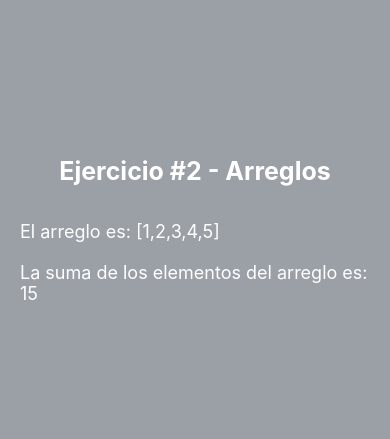
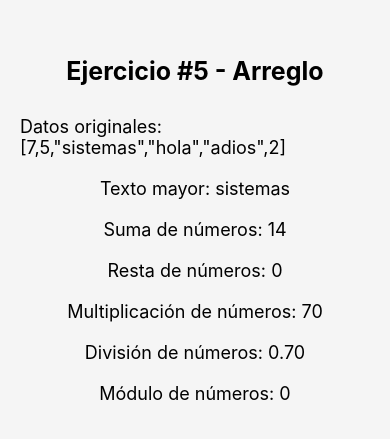
Before and after one commit to gabr13l195/app_react_mobile, a React Native app: screen / in a window 390 px wide. Shown: the part 187-626 px from the top of the page. Built offline with nearby package versions, Linux system fonts and the light colour scheme.

Commit message:
Finalizado los arreglos falta estilos

```diff
--- a/App.tsx
+++ b/App.tsx
@@ -2,11 +2,17 @@ import React from 'react'
 import { Text } from 'react-native-paper';
 import { Cuadrado } from './ejercicios/01_cuadrado';
 import { Arreglos2 } from './ejercicios/02_arreglo';
+import { Arreglo3 } from './ejercicios/03_arreglo';
+import { ArregloPar4 } from './ejercicios/04_arreglopar';
+import { Arreglo5 } from './ejercicios/05_arreglo';
 
 export const App = () => {
   return (
     // <Cuadrado/>
-    <Arreglos2/>
+    // <Arreglos2/>
+    // <Arreglo3/>
+    // <ArregloPar4/>
+    <Arreglo5/>
   )
 }
 
--- /dev/null
+++ b/ejercicios/03_arreglo.tsx
@@ -0,0 +1,43 @@
+// Del siguiente arreglo devolver un nuevo arreglo con los valores divididos para 5.
+// const arreglo = [5,10,15,20,25,30,35,40,45,50]
+
+import React from 'react';
+import { Text, View, StyleSheet } from 'react-native';
+
+export const Arreglo3 = () => {
+    const arreglo = [5, 10, 15, 20, 25, 30, 35, 40, 45, 50];
+
+    // Funcion para dividir los valores por 5
+    const dividirPorCinco = (arreglo: number[]): number[] => {
+        return arreglo.map(numero => numero / 5);
+    };
+
+    const nuevoArreglo = dividirPorCinco(arreglo);
+
+    return (
+        <View style={styles.container}>
+            <Text style={styles.title}>Ejercicio #3 - Arreglos</Text>
+            <Text style={styles.text}>El arreglo original es: {JSON.stringify(arreglo)}</Text>
+            <Text style={styles.text}>El nuevo arreglo con los valores divididos por 5 es: {JSON.stringify(nuevoArreglo)}</Text>
+        </View>
+    );
+};
+
+const styles = StyleSheet.create({
+    container: {
+        flex: 1,
+        justifyContent: 'center',
+        alignItems: 'center',
+        backgroundColor: '#F0F0F0',
+        padding: 20,
+    },
+    title: {
+        fontSize: 25,
+        fontWeight: 'bold',
+        marginBottom: 20,
+    },
+    text: {
+        fontSize: 18,
+        marginVertical: 10,
+    },
+});
--- /dev/null
+++ b/ejercicios/04_arreglopar.tsx
@@ -0,0 +1,44 @@
+// Del siguiente arreglo identificar si el número es par o impar y generar un nuevo arreglo con las palabras correspondientes.
+// Si es número par, colocar "par"
+// Si es número impar, colocar "impar"
+
+import React from 'react';
+import { Text, View, StyleSheet } from 'react-native';
+
+export const ArregloPar4 = () => {
+    const numeros = [1, 2, 3, 4];
+
+    // Función para identificar par o impar y generar un nuevo arreglo
+    const identificarParImpar = (numeros: number[]): string[] => {
+        return numeros.map(numero => (numero % 2 === 0 ? "par" : "impar"));
+    };
+
+    const nuevoArreglo = identificarParImpar(numeros);
+
+    return (
+        <View style={styles.container}>
+            <Text style={styles.title}>Ejercicio #4 - Arreglos Par o Impar</Text>
+            <Text style={styles.text}>El arreglo original es: {JSON.stringify(numeros)}</Text>
+            <Text style={styles.text}>El nuevo arreglo es: {JSON.stringify(nuevoArreglo)}</Text>
+        </View>
+    );
+};
+
+const styles = StyleSheet.create({
+    container: {
+        flex: 1,
+        justifyContent: 'center',
+        alignItems: 'center',
+        backgroundColor: '#F5F5F5',
+        padding: 20,
+    },
+    title: {
+        fontSize: 25,
+        fontWeight: 'bold',
+        marginBottom: 20,
+    },
+    text: {
+        fontSize: 18,
+        marginVertical: 10,
+    },
+});
--- /dev/null
+++ b/ejercicios/05_arreglo.tsx
@@ -0,0 +1,57 @@
+// A partir del siguiente array ejecutar las acciones solicitadas:
+// const datos = [7, 5, "sistemas", "hola", "adios", 2];
+// 1. Determinar cuál de los tres datos de texto es mayor.
+// 2. Determinar el resultado de las cinco operaciones matemáticas realizadas con los tres datos numéricos.
+
+import React from 'react';
+import { Text, View, StyleSheet } from 'react-native';
+
+export const Arreglo5 = () => {
+    const datos = [7, 5, "sistemas", "hola", "adios", 2];
+
+    // Separar datos numéricos y de texto
+    const numeros = datos.filter(item => typeof item === 'number') as number[];
+    const textos = datos.filter(item => typeof item === 'string') as string[];
+
+    // Encontrar el texto más largo
+    const textoMayor = textos.reduce((a, b) => (a.length > b.length ? a : b), "");
+
+    // Calcular las operaciones matemáticas
+    const suma = numeros.reduce((a, b) => a + b, 0);
+    const resta = numeros.reduce((a, b) => a - b);
+    const multiplicacion = numeros.reduce((a, b) => a * b, 1);
+    const division = numeros.reduce((a, b) => a / b);
+    const modulo = numeros.reduce((a, b) => a % b);
+
+    return (
+        <View style={styles.container}>
+            <Text style={styles.title}>Ejercicio #5 - Arreglo</Text>
+            <Text style={styles.text}>Datos originales: {JSON.stringify(datos)}</Text>
+            <Text style={styles.text}>Texto mayor: {textoMayor}</Text>
+            <Text style={styles.text}>Suma de números: {suma}</Text>
+            <Text style={styles.text}>Resta de números: {resta}</Text>
+            <Text style={styles.text}>Multiplicación de números: {multiplicacion}</Text>
+            <Text style={styles.text}>División de números: {division.toFixed(2)}</Text>
+            <Text style={styles.text}>Módulo de números: {modulo}</Text>
+        </View>
+    );
+};
+
+const styles = StyleSheet.create({
+    container: {
+        flex: 1,
+        justifyContent: 'center',
+        alignItems: 'center',
+        backgroundColor: '#F5F5F5',
+        padding: 20,
+    },
+    title: {
+        fontSize: 25,
+        fontWeight: 'bold',
+        marginBottom: 20,
+    },
+    text: {
+        fontSize: 18,
+        marginVertical: 10,
+    },
+});
```
